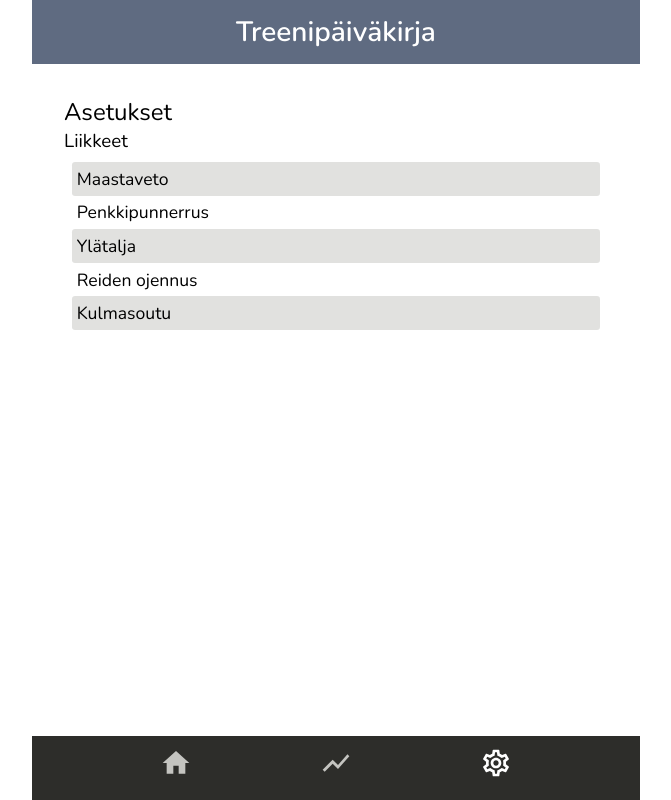
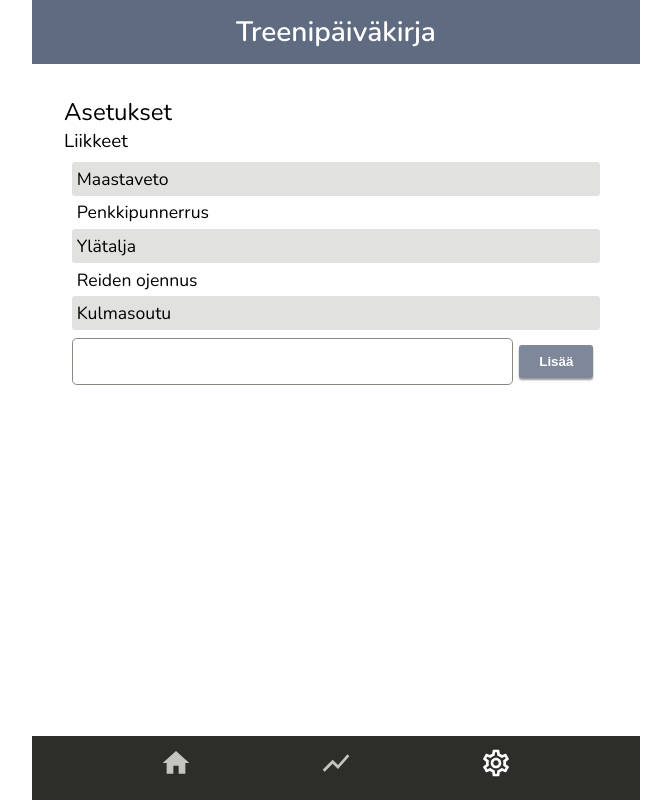
Before and after one commit to Juliamanda/treenipaivakirja, a React (Vite) app: page /settings in a window 1280 px wide. Shown: the whole page, without its empty margins (304-975 px from the left). Built offline with nearby package versions, Linux system fonts and the light colour scheme.

Commit message:
Lisää kulutyypin lisäyksen

```diff
--- a/src/components/App/App.jsx
+++ b/src/components/App/App.jsx
@@ -32,12 +32,20 @@ function App() {
     setData(copy)
   }
 
+  const handleTypeSubmit = (type) => {
+    let copy = typelist.slice()
+    copy.push(type)
+    copy.sort()
+    setTypelist(copy)
+  }
+
   return (
     <>
-      <AppRouter data={data}
+           <AppRouter data={data}
                  typelist={typelist}
                  onItemSubmit={handleItemSubmit}
-                 onItemDelete={handleItemDelete} />
+                 onItemDelete={handleItemDelete}
+                 onTypeSubmit={handleTypeSubmit} />
     </>
   )
 }
--- a/src/components/AppRouter/AppRouter.jsx
+++ b/src/components/AppRouter/AppRouter.jsx
@@ -19,7 +19,8 @@ function AppRouter(props) {
           loader: () => { return props.data } },
         { path: "stats", element: <Stats /> },
         { path: "settings",
-          element: <Settings typelist={props.typelist} /> },
+        element: <Settings typelist={props.typelist}
+                           onTypeSubmit={props.onTypeSubmit} /> },
         { path: "add",
           element: <AddItem onItemSubmit={props.onItemSubmit}
                             typelist={props.typelist} /> },
--- a/src/components/Settings/Settings.jsx
+++ b/src/components/Settings/Settings.jsx
@@ -1,6 +1,14 @@
+import Button from '../../shared/buttons'
 import styles from './Settings.module.scss'
 
 function Settings(props) {
+
+  const handleTypeSubmit = (event) => {
+    event.preventDefault()
+    const newtype = event.target.elements.type.value
+    props.onTypeSubmit(newtype)
+    event.target.elements.type.value = ''
+  }
 
   return (
     <div className={styles.settings}>
@@ -10,6 +18,12 @@ function Settings(props) {
         { props.typelist.map(
             type => <div key={type}>{type}</div>
         )}
+      <form onSubmit={handleTypeSubmit}>
+        <div className={styles.settings_form}>
+          <input type='text' name='type' />
+          <Button type='submit' primary>Lisää</Button>
+        </div>
+      </form>
       </div>
     </div>
   )
--- a/src/components/Settings/Settings.module.scss
+++ b/src/components/Settings/Settings.module.scss
@@ -21,3 +21,17 @@
 .settings_types > div:nth-child(odd) {
     background-color: $color-neutral-lighter;
   }
+
+.settings_form {
+    display: flex;
+    margin-top: 0.5rem;
+  }
+
+.settings_form input {
+    flex: 1 1 auto;
+    padding: 0.5rem;
+    border: 1px solid $color-neutral;
+    border-radius: 0.3rem;
+    font-size: 1em;
+    outline: none;
+  }
```
